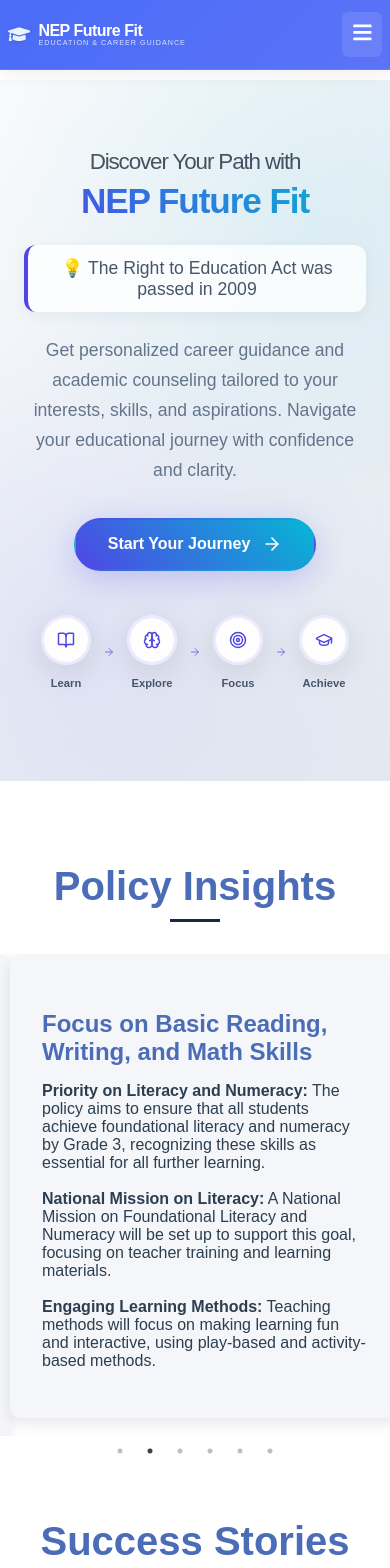
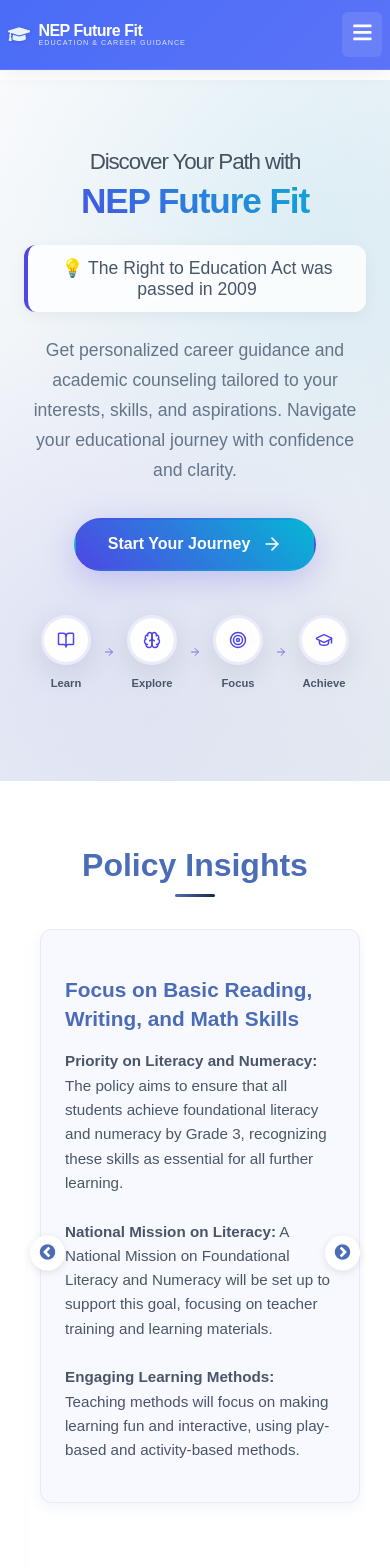
Before and after one commit to anshulkansal04/CareerMap, a React (Create React App) app in the folder client/: page / in a window 390 px wide. Shown: the top 1568 px of the page. Built offline with nearby package versions, Linux system fonts and the light colour scheme.

Commit message:
Refined carousel styles and added responsive adjustments for improved layout and usability

```diff
--- a/client/src/Components/styles.css
+++ b/client/src/Components/styles.css
@@ -777,13 +777,22 @@ body {
 
 /* Carousel Styles */
 .nep-carousel {
-  padding: 50px 0;
+  padding: 40px 0;
   background-color: #ffffff;
+  max-width: 1200px;
+  margin: 0 auto;
+  overflow: hidden;
+}
+
+.nep-carousel .container {
+  padding: 0 40px;
+  position: relative;
+  max-width: 100%;
 }
 
 .nep-carousel-title {
   text-align: center;
-  font-size: 2.5rem;
+  font-size: 2rem;
   font-weight: 700;
   margin-bottom: 2rem;
   color: #4b6cb7;
@@ -793,39 +802,140 @@ body {
 .nep-carousel-title::after {
   content: '';
   display: block;
-  width: 50px;
+  width: 40px;
   height: 3px;
-  background-color: #182848;
+  background: linear-gradient(90deg, #4b6cb7, #182848);
   margin: 10px auto 0;
+  border-radius: 2px;
 }
 
 .nep-carousel-item {
-  background-color: #f5f6fa;
-  border-radius: 10px;
-  padding: 2rem;
-  box-shadow: 0 5px 15px rgba(0, 0, 0, 0.1);
+  background-color: #f8f9ff;
+  border-radius: 12px;
+  padding: 1.8rem;
+  box-shadow: 0 4px 12px rgba(75, 108, 183, 0.08);
   transition: all 0.3s ease-in-out;
   margin: 0 10px;
+  border: 1px solid rgba(75, 108, 183, 0.1);
+  height: 100%;
+  width: calc(100% - 20px) !important;
+  box-sizing: border-box;
 }
 
 .nep-carousel-item:hover {
-  transform: translateY(-5px);
-  box-shadow: 0 8px 20px rgba(0, 0, 0, 0.15);
+  transform: translateY(-3px);
+  box-shadow: 0 6px 16px rgba(75, 108, 183, 0.12);
 }
 
 .nep-carousel-item-title {
-  font-size: 1.5rem;
+  font-size: 1.3rem;
   font-weight: 600;
   margin-bottom: 1rem;
   color: #4b6cb7;
+  line-height: 1.4;
 }
 
 .nep-carousel-item-content {
-  font-size: 1rem;
-  color: #2c3e50;
+  color: #4a5568;
+  line-height: 1.6;
+  font-size: 0.95rem;
 }
 
-/* Card Styles */
+/* Custom Slick Carousel Styles */
+.nep-carousel .slick-slide {
+  padding: 0 5px;
+  box-sizing: border-box;
+}
+
+.nep-carousel .slick-list {
+  margin: 0 -5px;
+  padding: 0 5px;
+}
+
+.nep-carousel .slick-track {
+  display: flex;
+  align-items: stretch;
+}
+
+.nep-carousel .slick-prev,
+.nep-carousel .slick-next {
+  width: 40px;
+  height: 40px;
+  background: #ffffff !important;
+  border-radius: 50%;
+  box-shadow: 0 2px 8px rgba(0, 0, 0, 0.1);
+  z-index: 1;
+  transition: all 0.3s ease;
+}
+
+.nep-carousel .slick-prev:hover,
+.nep-carousel .slick-next:hover {
+  background: #4b6cb7 !important;
+}
+
+.nep-carousel .slick-prev:before,
+.nep-carousel .slick-next:before {
+  font-size: 20px;
+  color: #4b6cb7;
+  opacity: 1;
+  transition: all 0.3s ease;
+}
+
+.nep-carousel .slick-prev:hover:before,
+.nep-carousel .slick-next:hover:before {
+  color: #ffffff;
+}
+
+.nep-carousel .slick-prev {
+  left: 0;
+}
+
+.nep-carousel .slick-next {
+  right: 0;
+}
+
+/* Dots Styling */
+.nep-carousel .slick-dots {
+  bottom: -35px;
+}
+
+.nep-carousel .slick-dots li button:before {
+  font-size: 8px;
+  color: #4b6cb7;
+  opacity: 0.3;
+  transition: all 0.3s ease;
+}
+
+.nep-carousel .slick-dots li.slick-active button:before {
+  opacity: 1;
+  color: #4b6cb7;
+}
+
+/* Responsive adjustments */
+@media (max-width: 768px) {
+  .nep-carousel .container {
+    padding: 0 30px;
+  }
+
+  .nep-carousel-item {
+    padding: 1.5rem;
+    margin: 0 5px;
+    width: calc(100% - 10px) !important;
+  }
+
+  .nep-carousel .slick-prev,
+  .nep-carousel .slick-next {
+    width: 35px;
+    height: 35px;
+  }
+
+  .nep-carousel .slick-prev:before,
+  .nep-carousel .slick-next:before {
+    font-size: 18px;
+  }
+}
+
+/* New Section - Card Styles */
 .nep-cards {
   padding: 25px 0;
   background-color: #f5f6fa;
```
